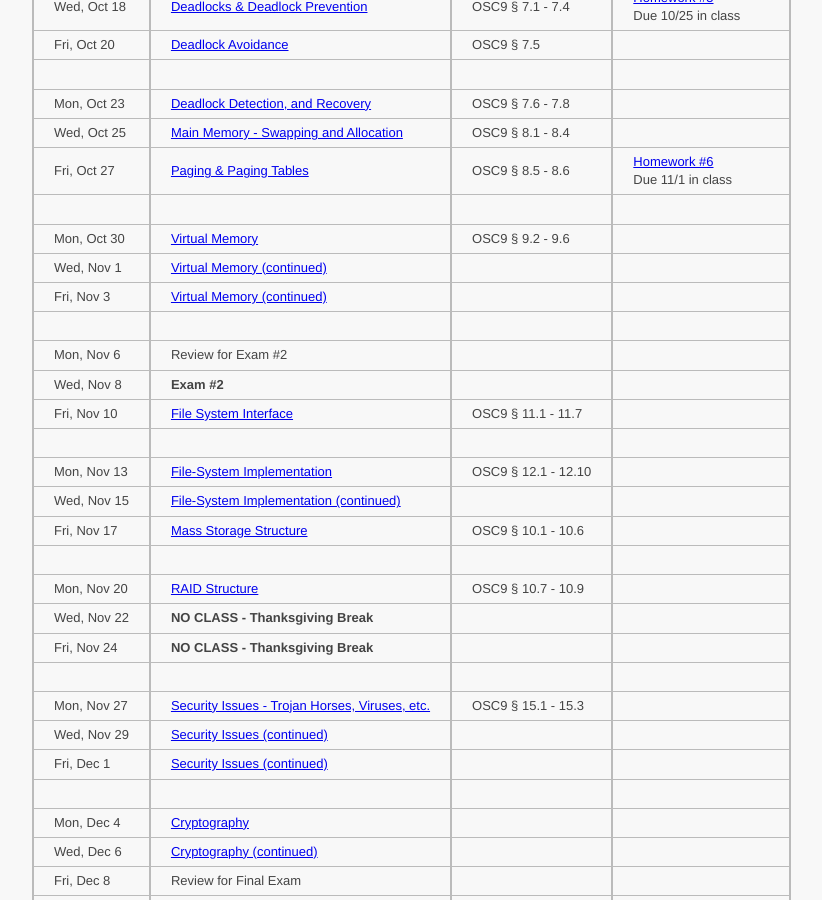
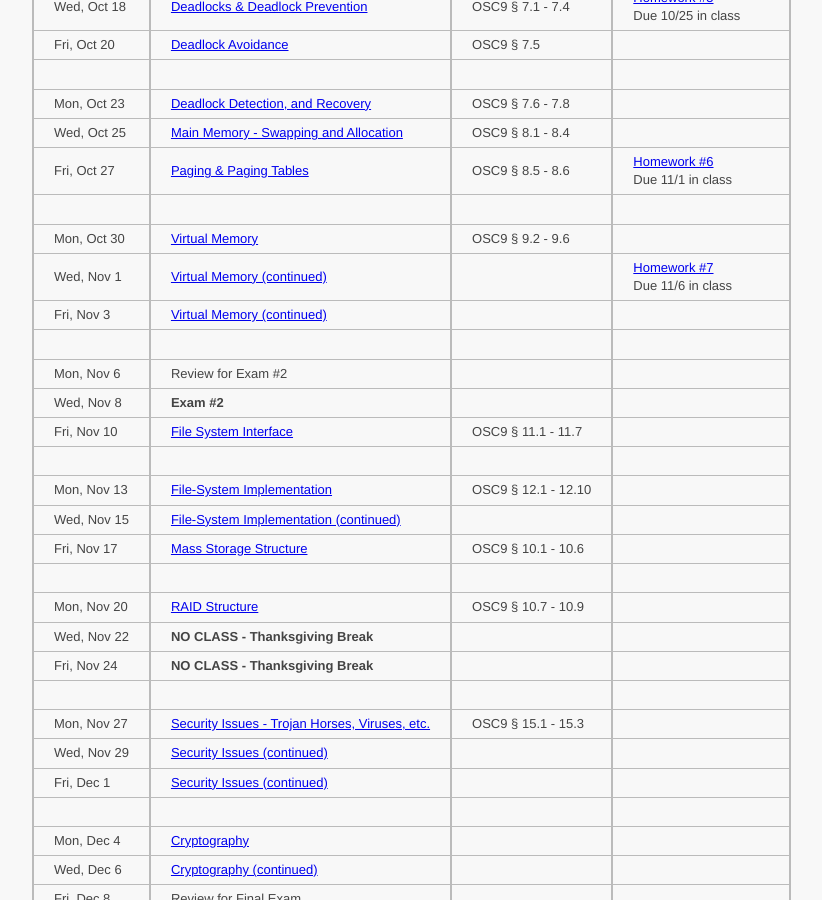
Before and after one commit to ycpcs/cs420-fall2017, a Jekyll site: the page built from schedule.md, in a window 1280 px wide and 900 px high, scrolled down 1101 px. Shown: the whole window, without its empty margins (81-903 px from the left). Built offline with Jekyll 4.4.1, drawn with Linux system fonts in a browser that asks for light colours.

Commit message:
added hw7

```diff
--- a/schedule.md
+++ b/schedule.md
@@ -45,7 +45,7 @@ Wed, Oct 25    |  [Main Memory - Swapping and Allocation](lectures/lecture16_mai
 Fri, Oct 27    |  [Paging & Paging Tables](lectures/lecture17_paging_and_page_tables.pdf)                          |  OSC9 § 8.5 - 8.6     |  [Homework #6](homework/Homework_Assignment_6.txt) <br> Due 11/1 in class
 | | |
 Mon, Oct 30    |  [Virtual Memory](lectures/lecture18_virtual_memory.pdf)                                          |  OSC9 § 9.2 - 9.6     |
-Wed, Nov 1     |  [Virtual Memory (continued)](lectures/lecture18_virtual_memory.pdf)                              |                       |  <!-- [Homework #7](homework/Homework_Assignment_7.txt) <br> Due 11/6 in class -->
+Wed, Nov 1     |  [Virtual Memory (continued)](lectures/lecture18_virtual_memory.pdf)                              |                       |  [Homework #7](homework/Homework_Assignment_7.txt) <br> Due 11/6 in class
 Fri, Nov 3     |  [Virtual Memory (continued)](lectures/lecture18_virtual_memory.pdf)                              |                       |
 | | |
 Mon, Nov 6     |  Review for Exam #2                                                                               |                       |
```
